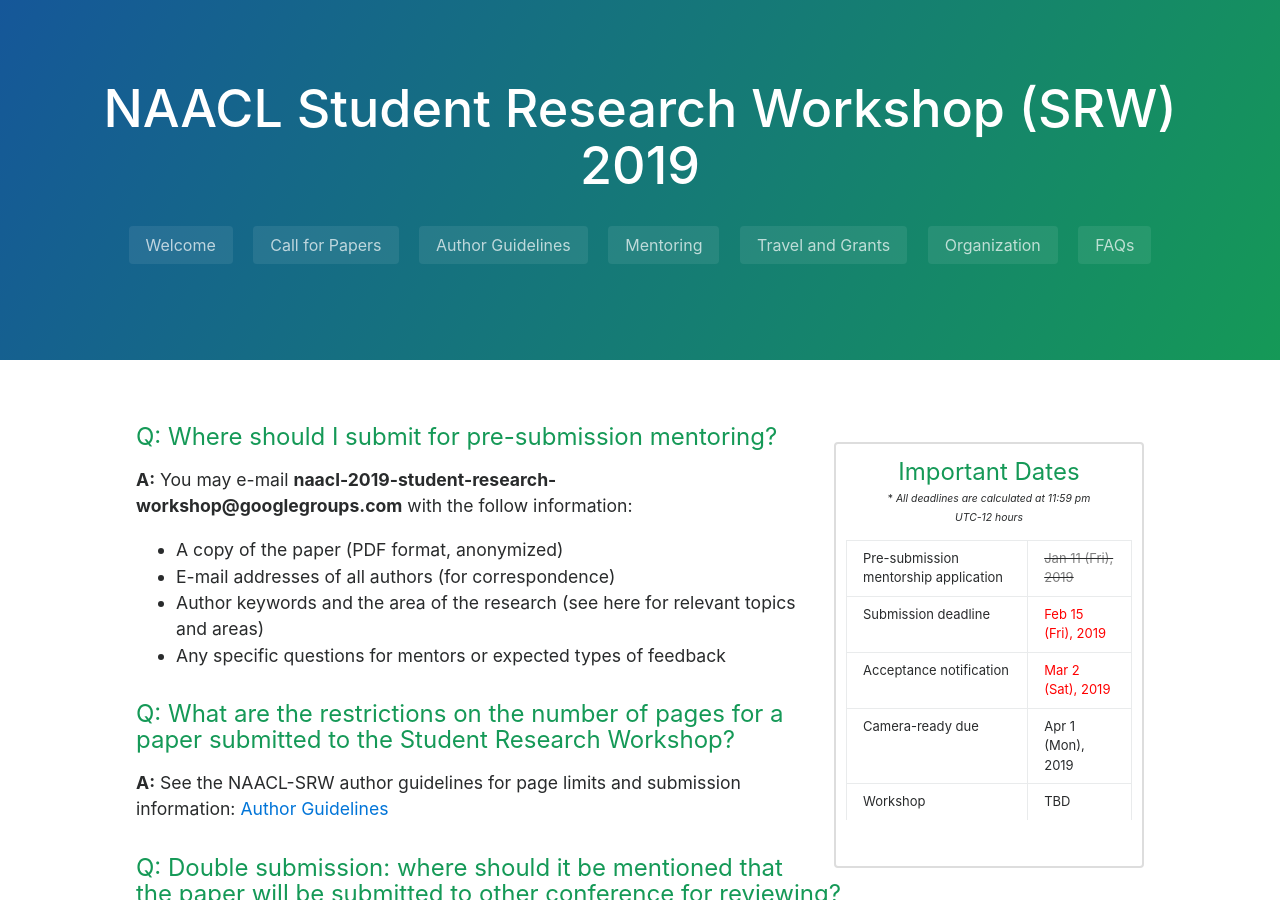
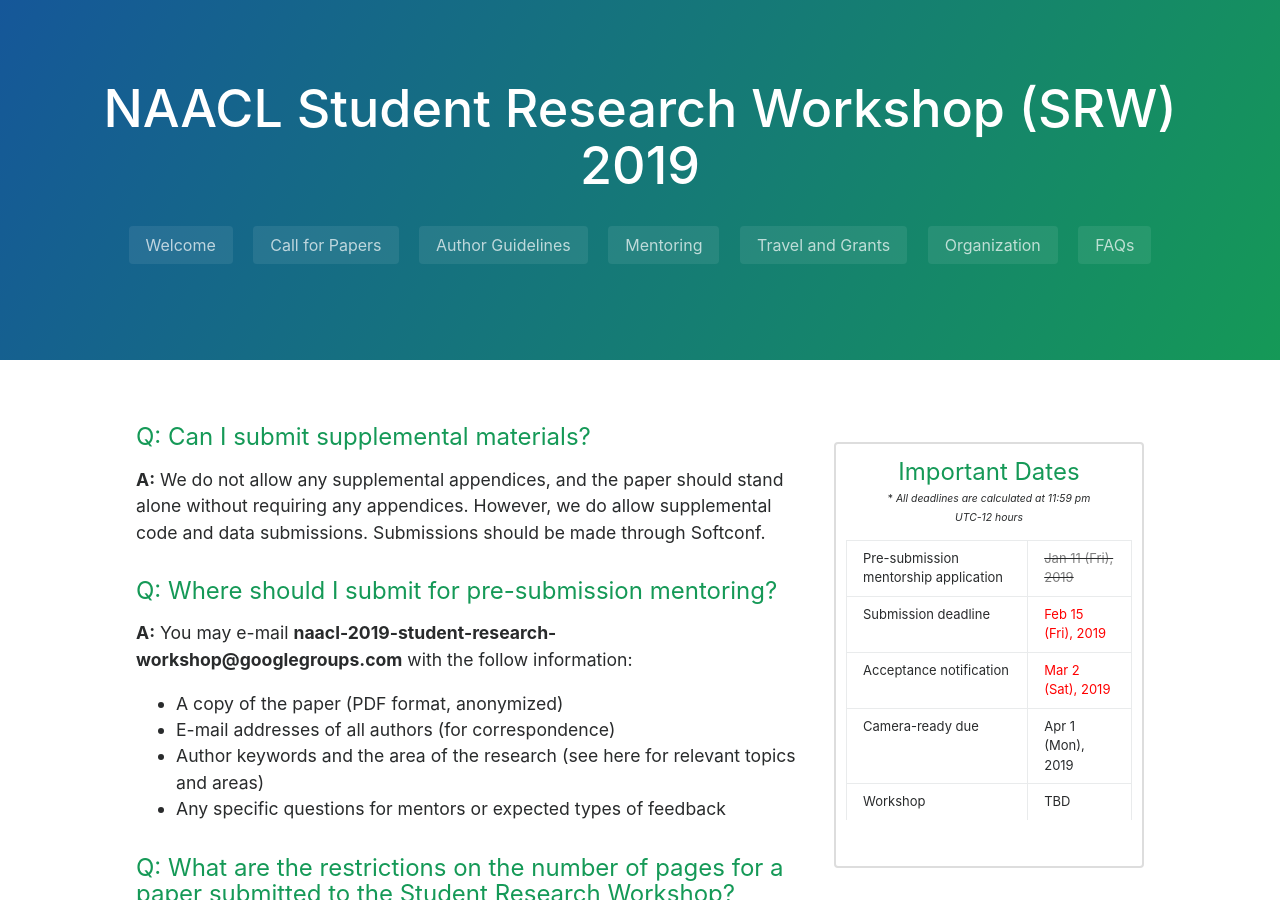
Before and after one commit to aacl2023-srw/aacl2023-srw.github.io, a Jekyll site: the page built from faq.md, in a window 1280 px wide and 900 px high. Built offline with Jekyll 4.4.1, drawn with Linux system fonts in a browser that asks for light colours.

Commit message:
faq updated

```diff
--- a/faq.md
+++ b/faq.md
@@ -4,6 +4,9 @@ title: "Frequently Asked Questions"
 permalink: /faq
 order : 1
 ---
+#### Q: Can I submit supplemental materials?
+__A:__ We do not allow any supplemental appendices, and the paper should stand alone without requiring any appendices. However, we do allow supplemental code and data submissions. Submissions should be made through Softconf.
+
 #### Q: Where should I submit for pre-submission mentoring?
 __A:__ You may e-mail __naacl-2019-student-research-workshop@googlegroups.com__ with the follow information:
 
```
